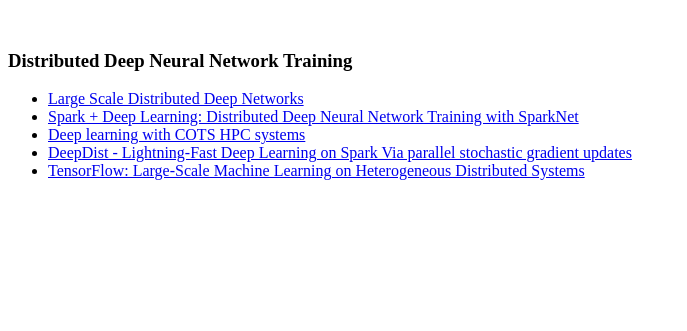
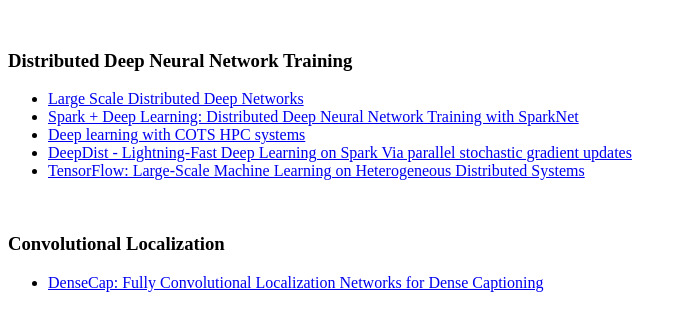
Before and after one commit to ElementLi/elementli.github.io, a plain HTML site: page index.html in a window 1280 px wide. Shown: the part 101-432 px from the top of the page, without its empty margins (0-687 px from the left). Drawn offline with Linux system fonts and the light colour scheme.

Commit message:
Update index.html

```diff
--- a/index.html
+++ b/index.html
@@ -32,6 +32,15 @@
         </a>
     </li>
 </ul>
-
+<br>
+<h3>Convolutional Localization</h3>
+<ul>
+    <li>
+        <a href="http://cs.stanford.edu/people/karpathy/densecap.pdf">
+            DenseCap: Fully Convolutional Localization Networks for Dense Captioning
+        </a>
+    </li>
+</ul>
+</ul>
 </body>
 </html>
```
